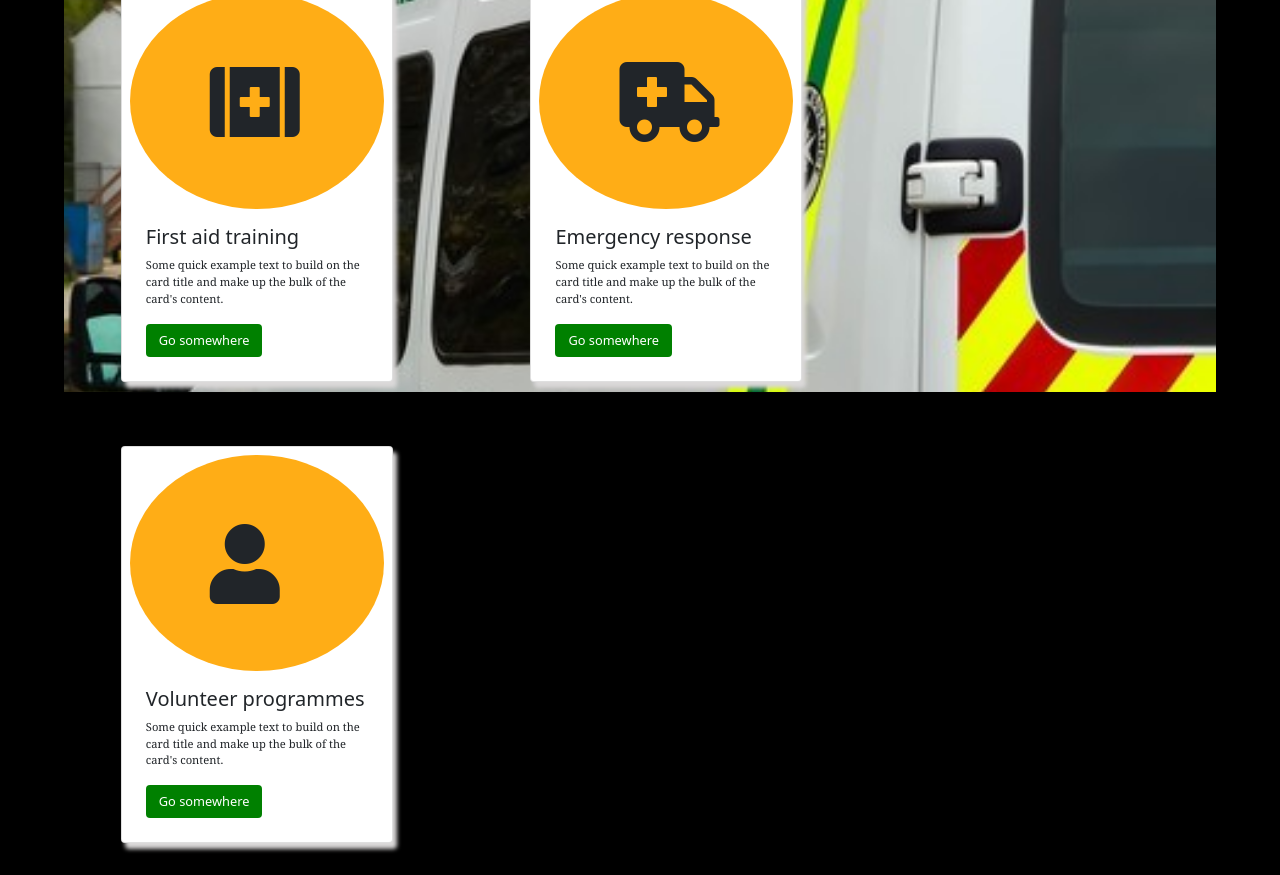
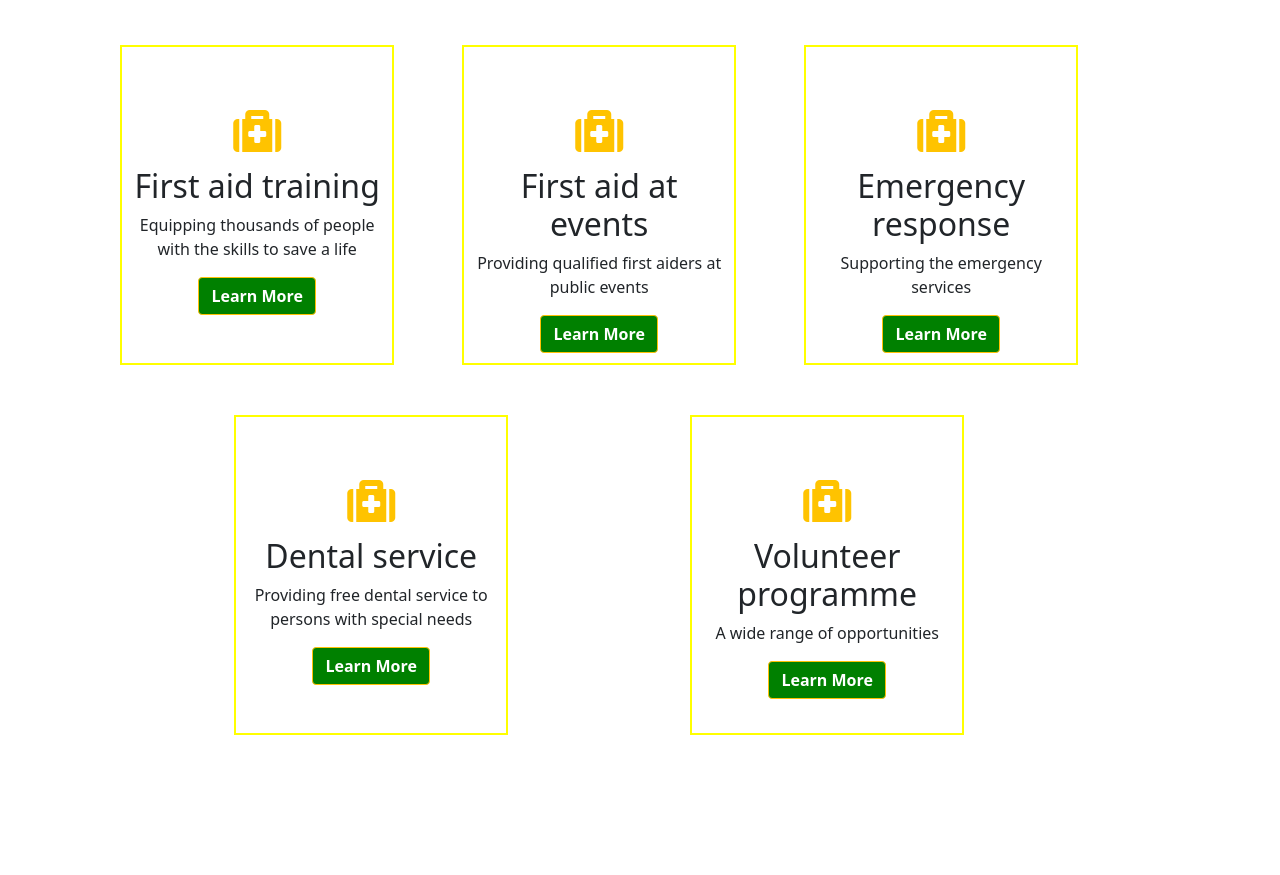
Before and after one commit to Abrar-00/SJA-demo, a plain HTML site: page index.html in a window 1280 px wide. Shown: the part 743-1618 px from the top of the page. After the commit the page ends 1478 px from the top, so only its background shows below. Drawn offline with nearby package versions, Linux system fonts and the light colour scheme.

Commit message:
add services section

```diff
--- a/index.html
+++ b/index.html
@@ -11,6 +11,7 @@
       rel="stylesheet"
       integrity="sha384-EVSTQN3/azprG1Anm3QDgpJLIm9Nao0Yz1ztcQTwFspd3yD65VohhpuuCOmLASjC"
       crossorigin="anonymous"
+
     />
     <link
       rel="stylesheet"
@@ -22,7 +23,7 @@
     <link rel="stylesheet" href="./style.css" />
     <title>Hello, world!</title>
   </head>
-  <body>
+  <body style="background-color: white;">
     <!-- navbar stop top social media part -->
     <div class="n-strip"></div>
     <nav id="navbar-up" class="navbar navbar-expand-lg">
@@ -321,50 +322,75 @@
     <br />
     <!-- after carousel part -->
     <!-- <div class="n-strip"></div> -->
-    <div class="our-service">
-      <img id="blur-img" src="" alt="" />
-      <div class="row">
-        <div class="card" style="width: 17rem">
-          <div class="icon"><i class="fas fa-first-aid"></i></div>
-          <!-- <img src="" class="card-img-top" alt="..." /> -->
-          <div class="card-body">
-            <h5 class="card-title">First aid training</h5>
-            <p class="card-text">
-              Some quick example text to build on the card title and make up the
-              bulk of the card's content.
-            </p>
-            <a href="#" class="btn card-btn">Go somewhere</a>
+    <br><br>
+    <div class="top-heading" style="width: 90%; margin: auto;font-weight: bolder;">
+      <h2>What We Do</h2>
+    </div>
+    <div class="over-services">
+      <div class="bot-services">
+        <div class="row service-part1">
+          <div class="col-md-3 service1">
+            <br><br>
+            <div class="icon1"><i class="fas fa-medkit"></i></div>
+            <div class="content1">
+              <h2>First aid training</h2>
+              <p>Equipping thousands of people with the skills to save a life</p>
+              <button id="covid-btn" type="button" class="btn btn-warning">
+                Learn More
+              </button>
+            </div>
+
+          </div>
+          <div class="col-md-3 service1">
+            <br><br>
+          <div class="icon1"><i class="fas fa-medkit"></i></div>
+          <div class="content1">
+            <h2>First aid at events</h2>
+            <p>Providing qualified first aiders at <br> public events</p>
+            <button id="covid-btn" type="button" class="btn btn-warning">
+              Learn More
+            </button>
+          </div>
+          </div>
+          <div class="col-md-3 service1">
+            <br><br>
+          <div class="icon1"><i class="fas fa-medkit"></i></div>
+          <div class="content1">
+            <h2>Emergency response</h2>
+            <p>Supporting the emergency <br> services</p>
+            <button id="covid-btn" type="button" class="btn btn-warning">
+              Learn More
+            </button>
+          </div>
           </div>
         </div>
-        <div class="card" style="width: 17rem">
-          <div class="icon"><i class="fas fa-ambulance"></i></div>
-          <!-- <img src="..." class="card-img-top" alt="..." /> -->
-          <div class="card-body">
-            <h5 class="card-title">Emergency response</h5>
-            <p class="card-text">
-              Some quick example text to build on the card title and make up the
-              bulk of the card's content.
-            </p>
-            <a href="#" class="btn card-btn">Go somewhere</a>
+        <div class="row service-part1">
+        <div class="col-md-3 service1">
+          <br><br>
+          <div class="icon1"><i class="fas fa-medkit"></i></div>
+          <div class="content1">
+            <h2>Dental service</h2>
+            <p>Providing free dental service to persons with special needs</p>
+            <button id="covid-btn" type="button" class="btn btn-warning">
+              Learn More
+            </button>
           </div>
         </div>
-        <div class="card" style="width: 17rem">
-          <div class="icon"><i class="fas fa-user"></i></div>
-          <!-- <img src="..." class="card-img-top" alt="..." /> -->
-          <div class="card-body">
-            <h5 class="card-title">Volunteer programmes</h5>
-            <p class="card-text">
-              Some quick example text to build on the card title and make up the
-              bulk of the card's content.
-            </p>
-            <a href="#" class="btn card-btn">Go somewhere</a>
+        <div class="col-md-3 service1">
+          <br><br>
+          <div class="icon1"><i class="fas fa-medkit"></i></div>
+          <div class="content1">
+            <h2>Volunteer programme</h2>
+            <p>A wide range of opportunities</p>
+            <button id="covid-btn" type="button" class="btn btn-warning">
+              Learn More
+            </button>
           </div>
+        </div>
         </div>
       </div>
     </div>
-    <div class="overservices">
 
-    </div>
     <script src="./main.js"></script>
 
     <!-- Optional JavaScript; choose one of the two! -->
--- a/main.js
+++ b/main.js
@@ -9,5 +9,3 @@ function Navfunction(){
         navbar.classList.remove("sticky")
     }
 }
-console.log("Sdf")
-alert("Sd")
--- a/style.css
+++ b/style.css
@@ -226,34 +226,38 @@ body {
   width: 100%;
   height: 25rem;
 } */
-.our-service {
-  background-image: url(./img/mevagissey-cornwall-england-june-26-260nw-1439310038.jpg);
-  background-size: cover;
+.over-services {
   width: 90%;
-  height: 29rem;
-  margin: 2rem 4rem;
+  height: 60vh;
+  margin: auto;
+  background-color: white;
+  border-top: 4px solid rgb(255, 173, 22);
 }
-.card {
-  margin: 2rem 4.3rem;
-  padding: 0.5rem 0.5rem;
-  box-shadow: 4px 6px 4px 0px #dbd9d9;
+.service-part1{
+  margin-top: 50px;
+  display: flex;
+  width: 95%;
+  justify-content: space-evenly;
+  text-align: center;
 }
-.icon {
-  font-size: 5rem;
-  padding: 3rem 5rem;
-  background-color: rgb(255, 173, 22);
-  border-radius: 50%;
+.service1{
+  height: 40vh;
+  border: 2px solid yellow;
+  box-shadow: inset 0 0 0 0 #ffc300;
+  transition: ease-out 0.7s;
 }
-.card-body p {
-  font-size: 0.7rem;
-  font-weight: 500;
-  font-family: Cambria, Cochin, Georgia, Times, "Times New Roman", serif;
+.service1:hover{
+    box-shadow: inset 0px 165px 0px 165px #ffd60a;
+    color: black;
 }
-.card-btn {
-  font-size: 0.8rem;
-  background-color: green;
+.icon1{
+  font-size: 3rem;
+  color: #ffc300;
+}
+.service1:hover .icon1{
   color: white;
 }
+
 
 /* animation part */
 
```
